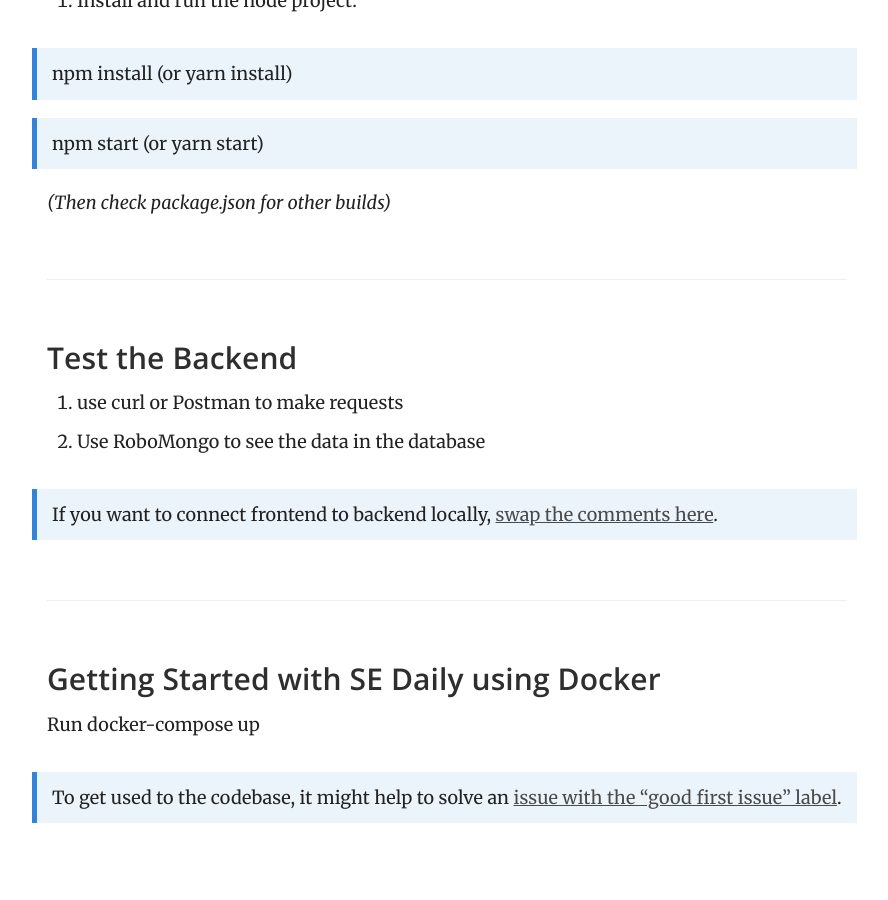
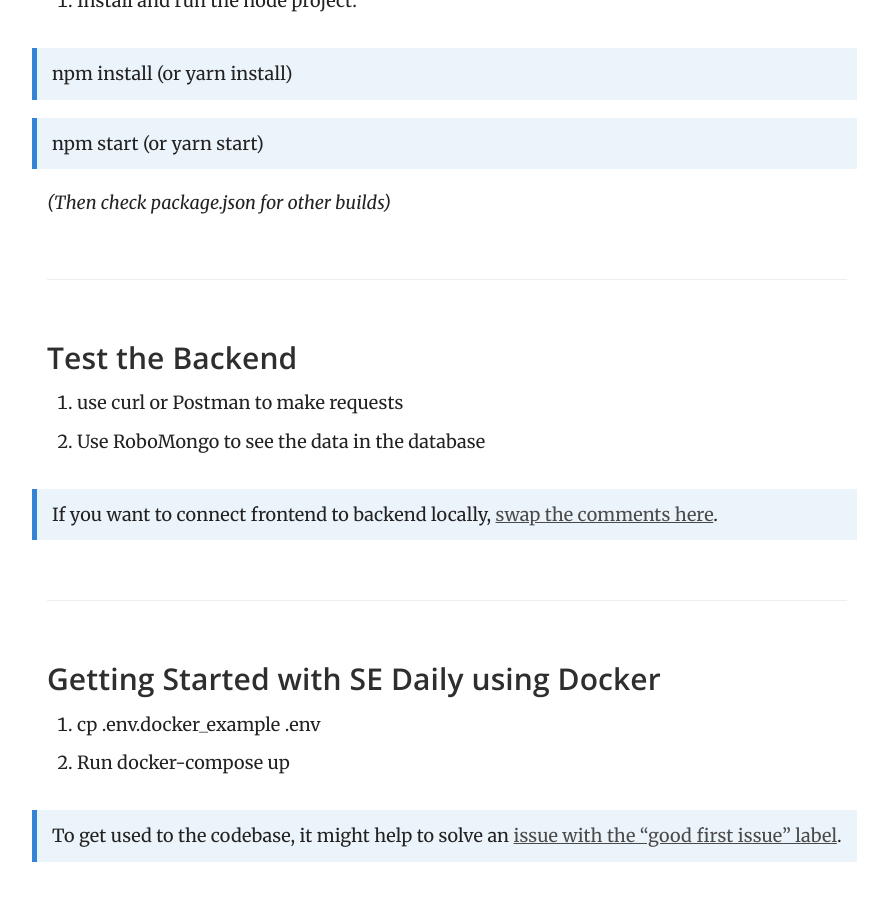
Before and after one commit to SoftwareEngineeringDaily/softwareengineeringdaily.github.io, a Jekyll site: the page built from _docs/Backend/gettingstarted.md, in a window 1280 px wide and 900 px high, scrolled down 1279 px. Shown: the whole window, without its empty margins (343-1231 px from the left). Built offline with Jekyll 4.4.1, drawn with Linux system fonts in a browser that asks for light colours; before the commit the page ends 2140 px from its top, so only the background shows below that.

Commit message:
Add clarification for copying docker variables
### Getting Started with SE Daily using Docker
1. cp .env.docker_example .env
2. Run docker-compose up

is a bit more clear then

*Getting Started with SE Daily using Docker*
Run docker-compose up

```diff
--- a/_docs/Backend/gettingstarted.md
+++ b/_docs/Backend/gettingstarted.md
@@ -44,6 +44,8 @@ _(Then check package.json for other builds)_
 >If you want to connect frontend to backend locally, [swap the comments here](https://github.com/SoftwareEngineeringDaily/sedaily-front-end/blob/master/src/store/actions/config.js).
 
 ### Getting Started with SE Daily using Docker
-Run docker-compose up
+
+1. cp .env.docker_example .env
+2. Run docker-compose up
 
 > To get used to the codebase, it might help to solve an [issue with the "good first issue" label](https://github.com/SoftwareEngineeringDaily/software-engineering-daily-api/issues?q=is%3Aissue+is%3Aopen+label%3A%22good+first+issue%22).
```
